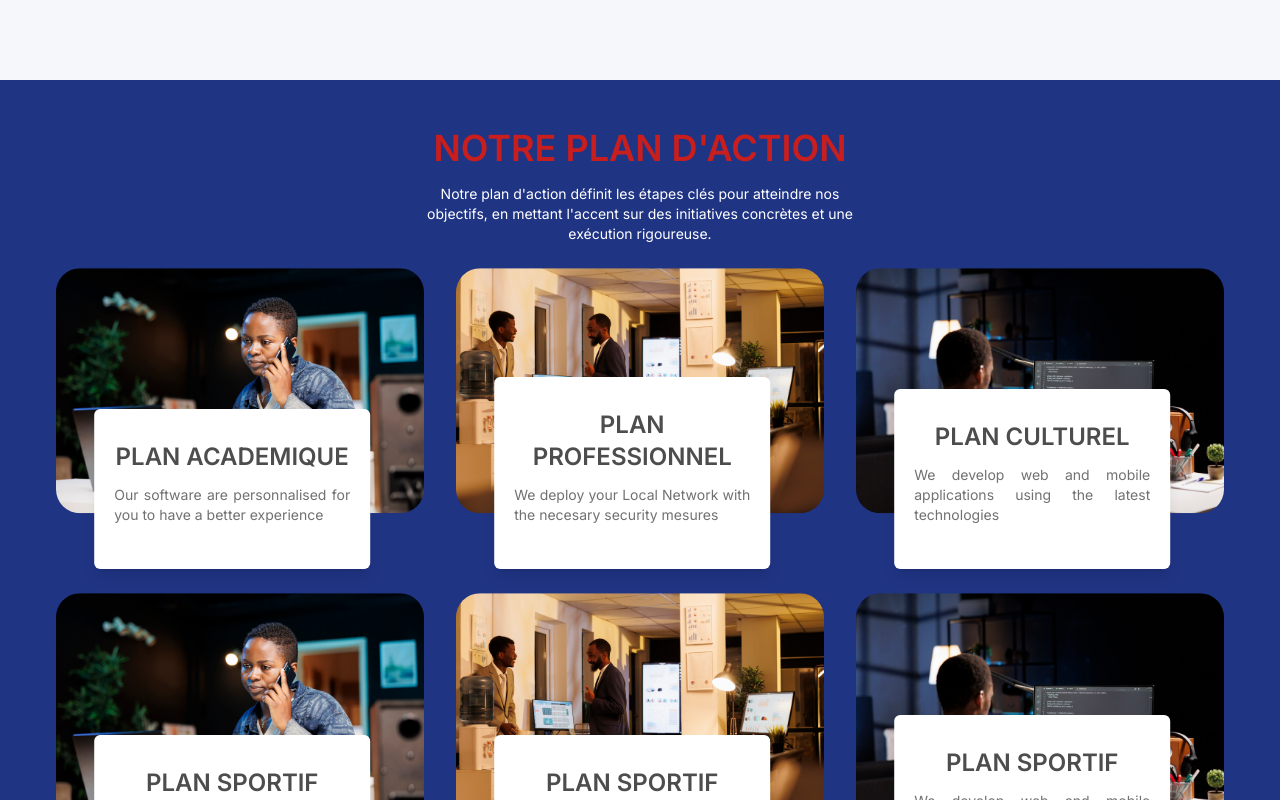
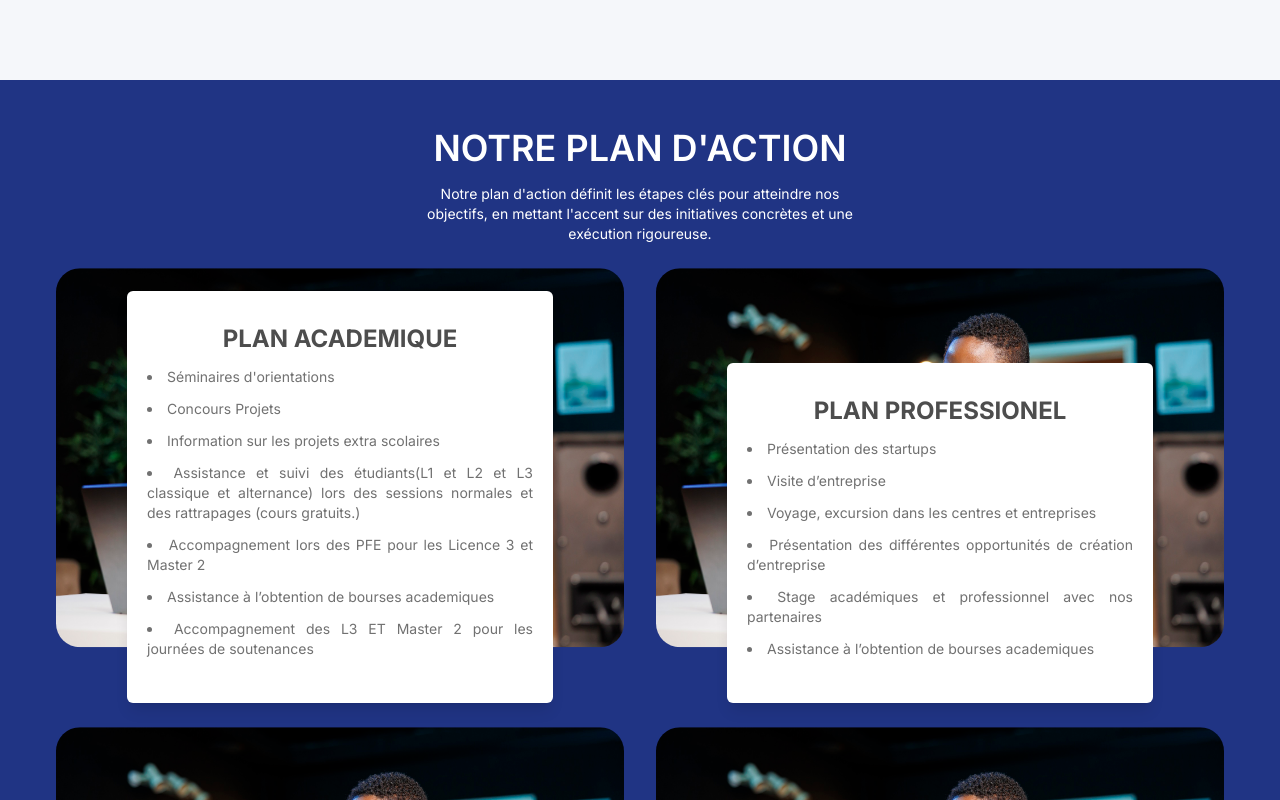
Before and after one commit to sikapal/legacy, a React (Vite) app: page / in a window 1280 px wide. Shown: the part 1820-2620 px from the top of the page. Built offline with nearby package versions, Linux system fonts and the light colour scheme.

Commit message:
add action plan

```diff
--- a/src/components/About.jsx
+++ b/src/components/About.jsx
@@ -49,7 +49,7 @@ const About = () => {
                         transition={{ duration: 1 }}
                     >
                         <img
-                            className='h-[400px] mt-5 rounded-2xl'
+                            className='h-[400px] mt-5 mx-4 rounded-2xl'
                             src={aboutImg} alt="aboutImg" />
                     </motion.div>
                     <motion.div
--- a/src/components/OurServices.jsx
+++ b/src/components/OurServices.jsx
@@ -38,24 +38,23 @@ const divVariants = (duration) => ({
 const OurServices = () => {
 
     const services = [
-        { id: 1, Title: "PLAN ACADEMIQUE", description: "Our software are personnalised for you to have a better experience", image: service1 },
-        { id: 2, Title: "PLAN PROFESSIONNEL", description: "We deploy your Local Network with the necesary security mesures", image: service2 },
-        { id: 3, Title: "PLAN CULTUREL", description: "We develop  web and mobile applications using the latest technologies", image: service3 },
-        { id: 4, Title: "PLAN SPORTIF", description: "Our software are personnalised for you to have a better experience", image: service1 },
-        { id: 5, Title: "PLAN SPORTIF", description: "We deploy your Local Network with the necesary security mesures", image: service2 },
-        { id: 6, Title: "PLAN SPORTIF", description: "We develop  web and mobile applications using the latest technologies", image: service3 }
+        { id: 1, Title: "PLAN ACADEMIQUE", action1: "Séminaires d'orientations",action2:"Concours Projets",action3:"Information sur les projets extra scolaires",action4:"Assistance et suivi des étudiants(L1 et L2 et L3 classique et alternance) lors des sessions normales et des rattrapages (cours gratuits.)",action5:"Accompagnement lors des PFE pour les Licence 3 et Master 2",action6:"Assistance à l’obtention de bourses academiques",action7:"Accompagnement des L3 ET Master 2 pour les journées de soutenances", image: service1 },
+        { id: 2, Title: "PLAN PROFESSIONEL", action1: "Présentation des startups ",action2:"Visite d’entreprise",action3:"Voyage, excursion dans les centres et entreprises",action4:"Présentation des différentes opportunités de création d’entreprise",action5:"Stage académiques et professionnel avec nos partenaires",action6:"Assistance à l’obtention de bourses academiques", image: service1 },
+        { id: 3, Title: "PLAN CULTUREL", action1: "Journée porte ouverte",action2:"Journée culturelle",action7:"Valorisation des différents clubs de SUP’PTIC ",action4:"Organisation des journées campus propres",action5:"Conférence sur les TICs, le numérique et les innovations.",action6:"Visite d’un site culturelle ",action3:"Bal de fin d’année ", image: service1 },
+        { id: 4, Title: "PLAN SPORTIF", action1: "Coupe du directeur et championnat de football (homme et femme) ",action2:"Organisation des matchs inter écoles.",action3:"Championnat de basketballs",action4:"Accompagnement aux qualifications pour le jeux universitaires ", image: service1 },
+
     ]
     return (
         <div className='px-4 lg:px-14 max-w-screen-2xl mx-auto my-12' id='service'>
             <div className='text-center md:w-1/2 mx-auto'>
-                <motion.h2
+                <h2
                     whileInView={{ opacity: 1, y: 0 }}
                     initial={{ opacity: 0, y: -200 }}
                     transition={{ duration: 1.5 }}
 
-                    className='text-4xl text-red-700  mb-4 font-semibold'>
+                    className='text-4xl text-white  mb-4 font-semibold'>
                     NOTRE PLAN D'ACTION
-                </motion.h2>
+                </h2>
                 <motion.p
                     whileInView={{ opacity: 1, x: 0 }}
                     initial={{ opacity: 0, x: -100 }}
@@ -70,7 +69,7 @@ const OurServices = () => {
             <div
 
 
-                className='grid  lg:grid-cols-3 sm:grid-cols-1 grid-cols-1 gap-8 items-center justify-center '>
+                className='grid lg:grid-cols-2 sm:grid-cols-1 grid-cols-1 gap-8 items-center justify-center '>
                 {
                     services.map(service =>
                         <motion.div
@@ -84,19 +83,24 @@ const OurServices = () => {
                                 animate="animate"
                                 variants={imageVariants(6)}
                                 src={service.image} alt="service-img" className='ml-auto rounded-3xl' />
-                            <motion.div
-                            initial="initial"
-                            animate="animate"
-                            variants={divVariants(6)}
-                            className='text-center px-5 py-8  bg-white shadow-lg rounded-md md:w-3/4 mx-auto items-center justify-center absolute left-0
+                            <div
+
+                            className='text-center px-5 py-8   bg-white shadow-lg rounded-md md:w-3/4 mx-auto items-center justify-center absolute left-0
                                          right-0 -bottom-12'>
-                                <h3 className='text-2xl font-semibold text-neutralDGrey mb-3 '>{service.Title}</h3>
-                                <div className='flex items-center justify-center gap-8 '></div>
-                                <p className='text-sm text-neutralGrey mb-3 text-justify'>{service.description}
-                                    <br />
-                                </p>
+                                <h3 className='text-2xl font-bold text-neutralDGrey mb-3 '>{service.Title}</h3>
 
-                            </motion.div>
+                                {Object.keys(service).map(key => {
+                                    if (key.startsWith('action') && service[key]) {
+                                        return (
+                                            <li key={key} className='text-sm text-neutralGrey mb-3 text-justify'>
+                                                {service[key]}
+                                            </li>
+                                        )
+                                    }
+                                    return null;
+                                })}
+
+                            </div>
                         </motion.div>)
                 }
             </div>
```
